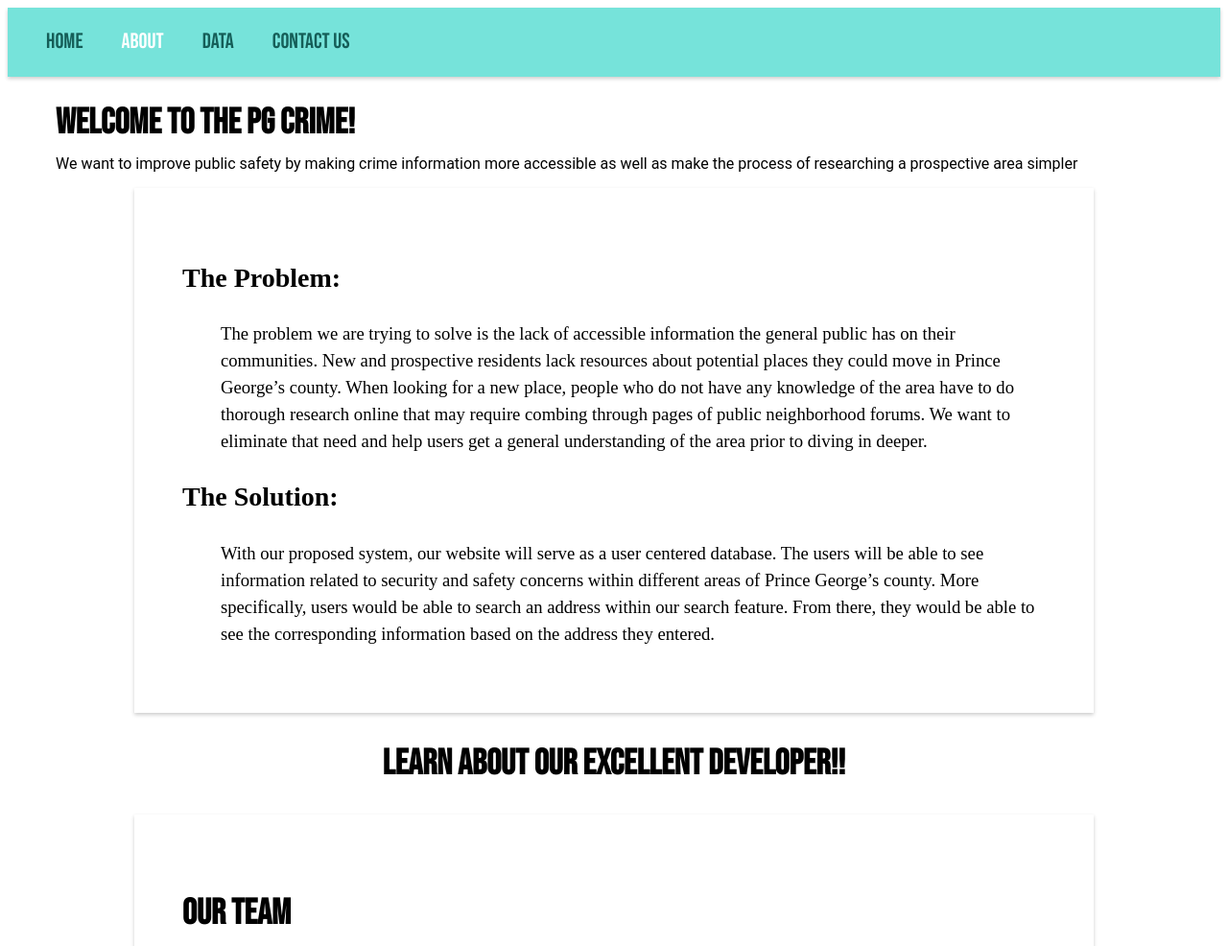
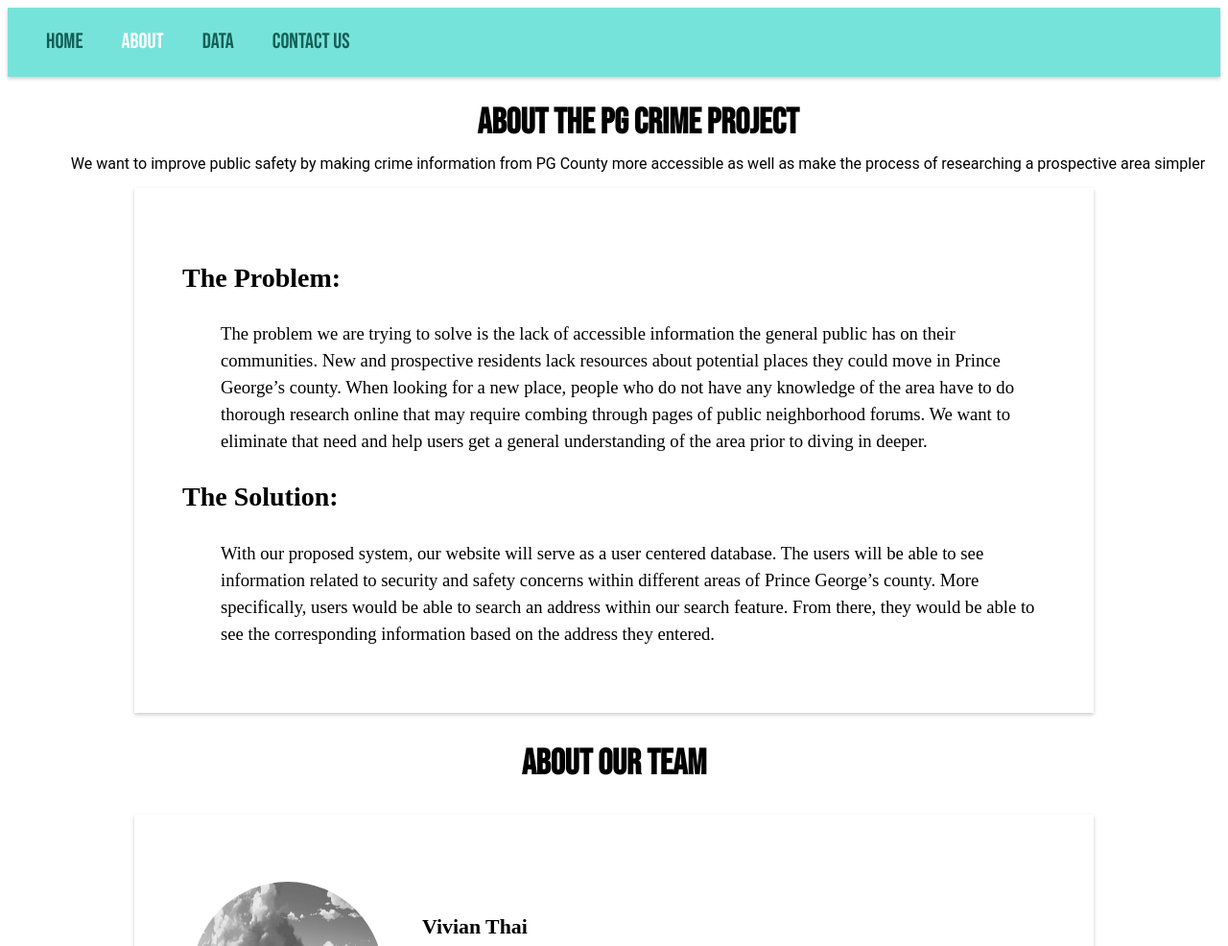
Before and after one commit to vivthai/PGcrimes, a plain HTML site: page about.html in a window 1280 px wide. Shown: the top 986 px of the page at 96% size. Drawn offline with Linux system fonts and the light colour scheme.

Commit message:
minor alignment adjustments

```diff
--- a/about.html
+++ b/about.html
@@ -19,9 +19,9 @@
     </div>
 
     <div class="content">
-    <h1 class="title">Welcome to the PG Crime!</h1>
-    <p class="intro">We want to improve public safety by making crime information more accessible as well as make the process of
-      researching a prospective area simpler</p>
+    <h1 class="title"> About The PG Crime Project </h1>
+    <p class="intro"> We want to improve public safety by making crime information from PG County more accessible as well as make the process of
+      researching a prospective area simpler </p>
     </div>
 
     <div class="main">
@@ -42,9 +42,9 @@
           </p>
       </div>
 
-      <h1 class="name">Learn About Our Excellent Developer!! </h1>
+      <h1 class="name">About Our Team </h1>
       <div class="team">
-        <h1>Our Team</h1>
+
         <div class="v">
           <li><img src="/Image/1.jpg" alt="Vivian"></li>
           <ul>
--- a/css/about.css
+++ b/css/about.css
@@ -1,10 +1,12 @@
 .title {
     font-family: "Bebas Neue";
     margin-bottom: -5px;
+    text-align: center;
 }
 .intro {
   margin-left: 50px;
   font: 16px Roboto, sans-serif;
+  text-align: center;
 }
 h1 {
   font-family: "Bebas Neue"}
--- a/css/form.css
+++ b/css/form.css
@@ -12,10 +12,12 @@ section{
 }
 .title{
     margin-bottom: -5px;
+    text-align: center;
 }
 p.a {
     margin-left: 50px;
     font: 16px Roboto, sans-serif;
+    text-align: center;
   }
 .container{
     width: 90%;
```
Also changed, not shown: form.html (+1 -1 lines).
